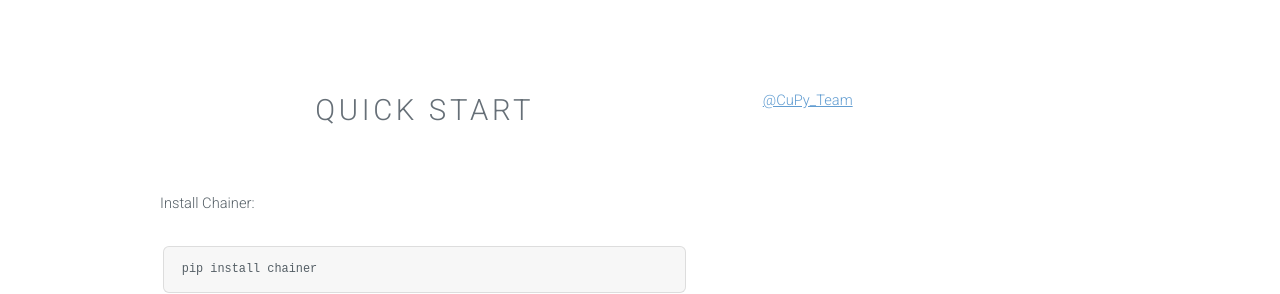
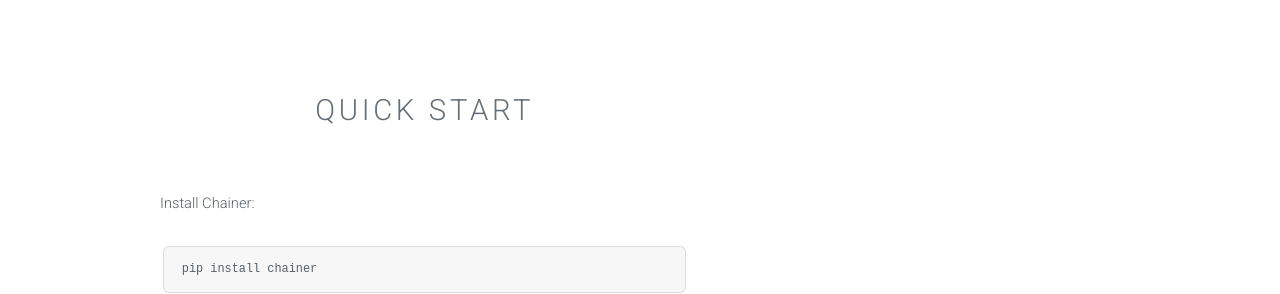
Before and after one commit to chainer/chainer.org, a Jekyll site: the page built from index.html, in a window 1280 px wide and 900 px high, scrolled down 1023 px. Shown: the part 169-463 px from the top of the window. Built offline with Jekyll 4.4.1, drawn with Linux system fonts in a browser that asks for light colours; comment, search, counter and statistics services are not loaded.

Commit message:
remove twitter timeline

```diff
--- a/index.html
+++ b/index.html
@@ -67,10 +67,6 @@
                 <p>
                     Learn more from <a href="http://docs.chainer.org">the official documentation</a>.
                 </p>
-            </div>
-            <div class="5u">
-                <a class="twitter-timeline" href="https://twitter.com/CuPy_Team" data-widget-id="606658917934858240">@CuPy_Team</a>
-                <script>!function(d,s,id){var js,fjs=d.getElementsByTagName(s)[0],p=/^http:/.test(d.location)?'http':'https';if(!d.getElementById(id)){js=d.createElement(s);js.id=id;js.src=p+"://platform.twitter.com/widgets.js";fjs.parentNode.insertBefore(js,fjs);}}(document,"script","twitter-wjs");</script>
             </div>
         </div>
     </div>
```
